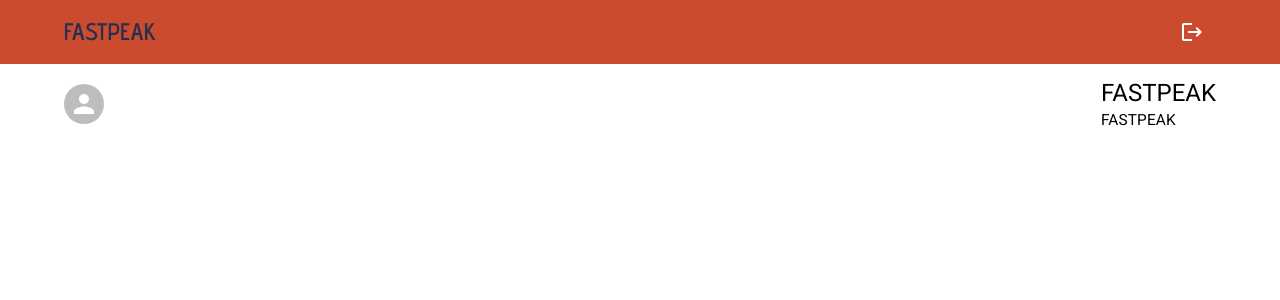
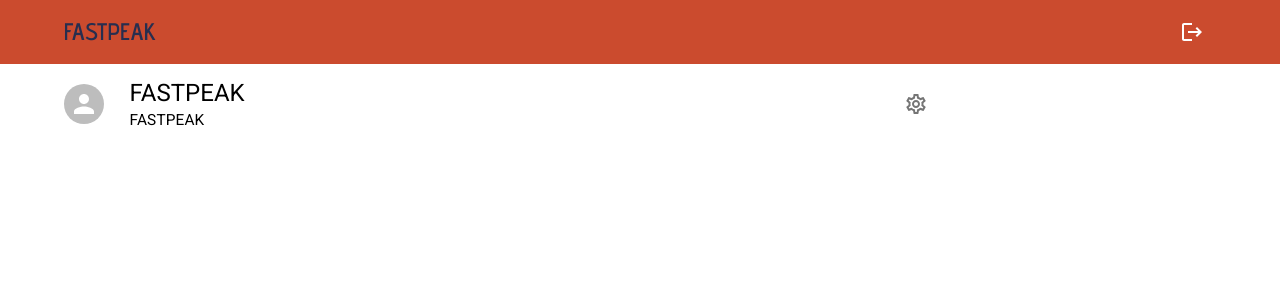
Before and after one commit to MargusS/Fastpeak, a React (Create React App) app in the folder frontend/: page /home in a window 1280 px wide. Shown: the top 300 px of the page. Built offline with nearby package versions, Linux system fonts and the light colour scheme.

Commit message:
Header & Chat v1.2

```diff
--- a/frontend/src/components/global/Chat.js
+++ b/frontend/src/components/global/Chat.js
@@ -1,12 +1,15 @@
-import { Avatar, Typography } from "@mui/material";
+import { IconButton, Avatar, Typography } from "@mui/material";
 import { Stack } from "@mui/system";
 import React from "react";
+import LogoutIcon from '@mui/icons-material/Logout';
+import SettingsOutlinedIcon from '@mui/icons-material/SettingsOutlined';
+
 
 export default function Chat() {
     return (
         <Stack>
             <Stack className="chat" direction="row" justifyContent="space-around" alignItems="center">
-                <Stack className="chat-items" direction="row" justifyContent="space-between" alignItems="center">
+                <Stack className="chat-items" direction="row" justifyContent="" alignItems="center">
                     <Avatar></Avatar>
                     <Stack className="chat-text-item">
                         <Typography variant="h5">
@@ -16,6 +19,10 @@ export default function Chat() {
                             FASTPEAK
                         </Typography>
                     </Stack>
+                    <IconButton sx={{ padding: 0 }} className="logOut-btn" aria-label="upload picture" component="label" size="large">
+                        <input hidden accept="image/*" type="file" />
+                        <SettingsOutlinedIcon></SettingsOutlinedIcon>
+                    </IconButton>
                 </Stack>
             </Stack>
         </Stack>
--- a/frontend/src/styles/components/_homeView.scss
+++ b/frontend/src/styles/components/_homeView.scss
@@ -34,5 +34,10 @@
 
     .chat-items {
         width: 90%;
+        column-gap: 1em;
     }
 }
+
+.chat-text-item {
+    min-width: 65%;
+}
```
